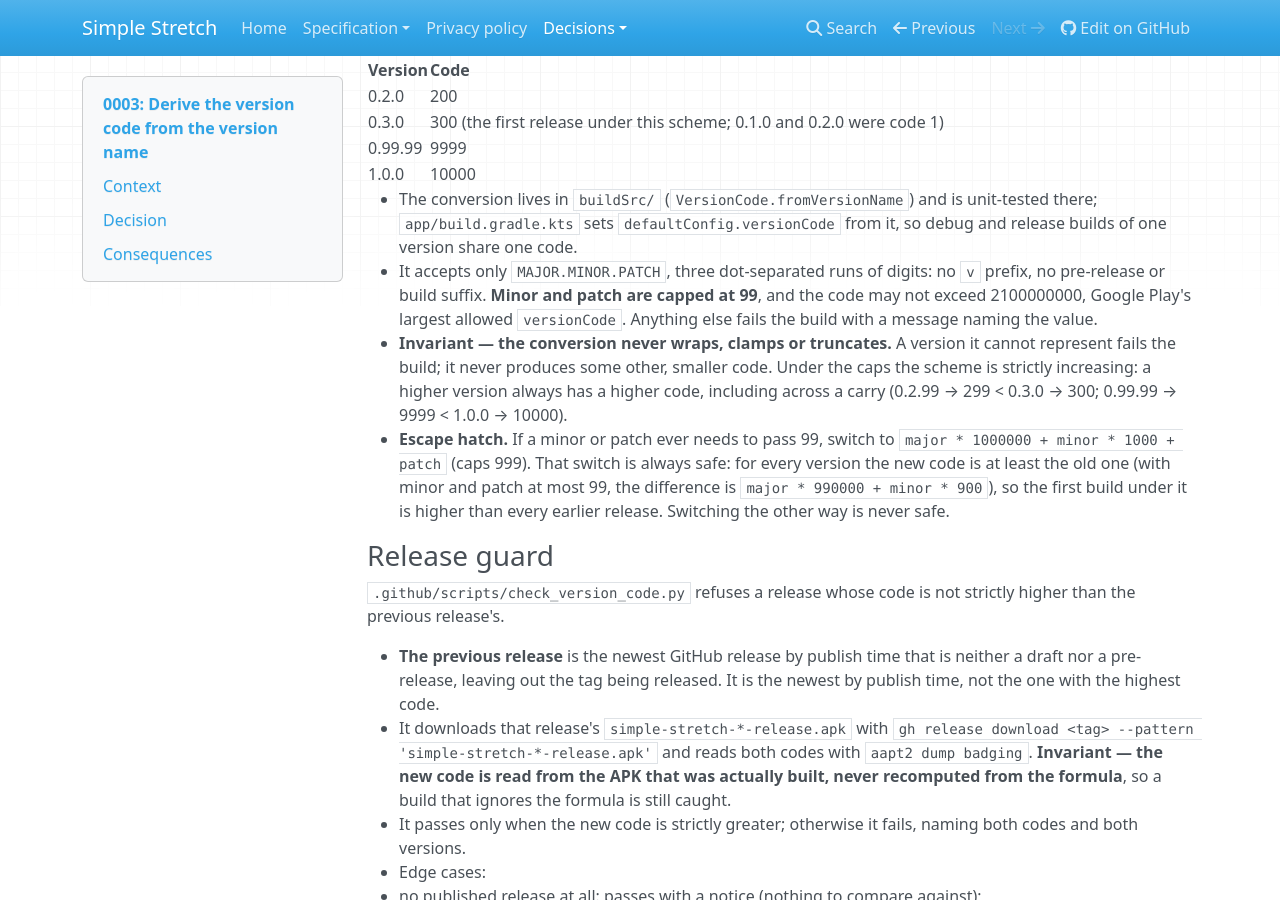
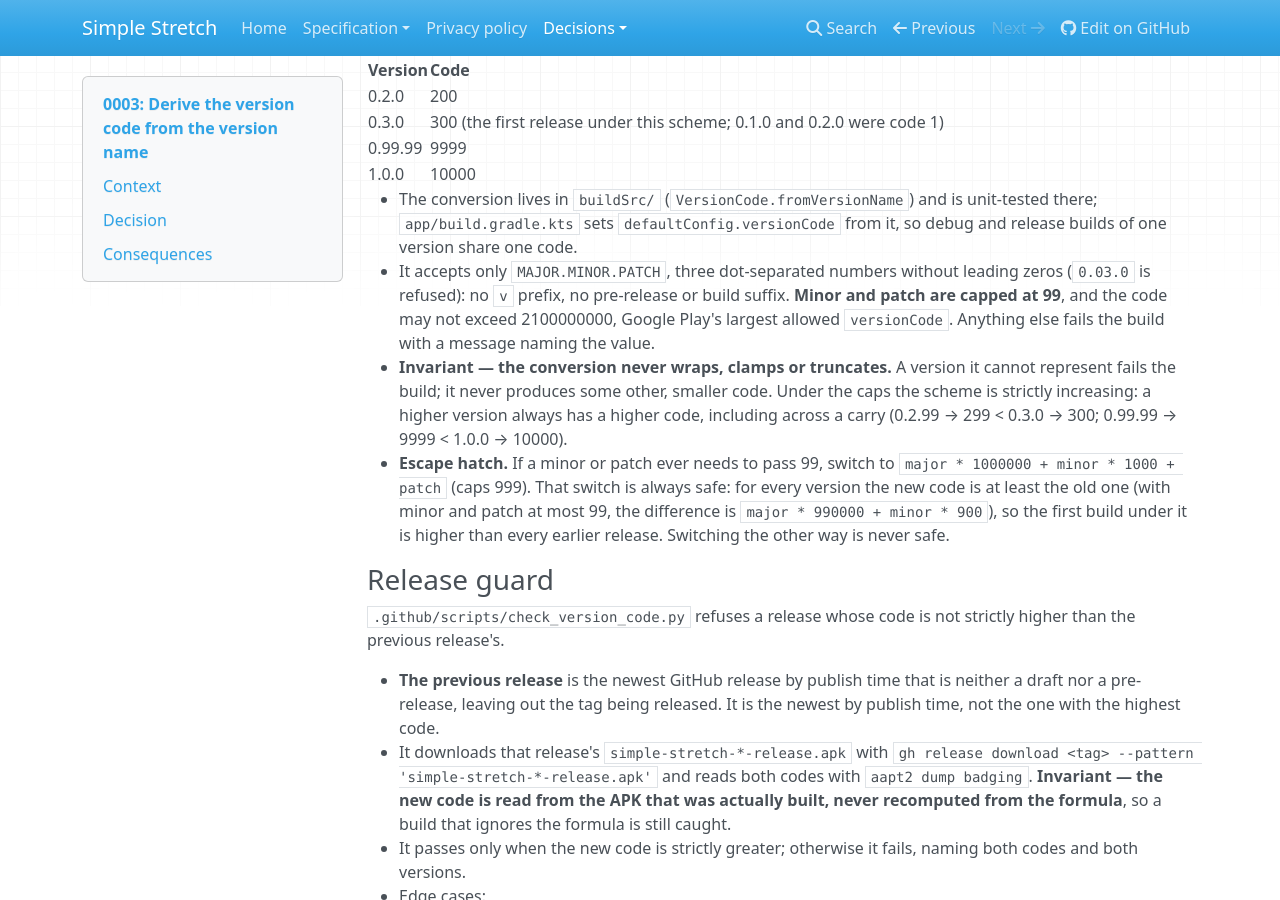
Before and after one commit to derekwinters/simple-stretch-android, an MkDocs documentation site: the page built from docs/adr/0003-version-code-derived-from-version-name.md, in a window 1280 px wide and 900 px high, scrolled down 561 px. Built offline with MkDocs 1.6.1, drawn with Linux system fonts in a browser that asks for light colours; nearby versions of some CDN libraries.

Commit message:
fix(build): reject version names with leading zeros
Each version field must be 0 or start with a non-zero digit, as in
semver, so 0.03.0 or 00.3.0 fails the build instead of passing as 0.3.0.

Co-Authored-By: Claude Opus 5.5 (1M context) <noreply@anthropic.com>

```diff
--- a/docs/adr/0003-version-code-derived-from-version-name.md
+++ b/docs/adr/0003-version-code-derived-from-version-name.md
@@ -32,8 +32,9 @@ versionCode = major * 10000 + minor * 100 + patch
 - The conversion lives in `buildSrc/` (`VersionCode.fromVersionName`) and is unit-tested there;
   `app/build.gradle.kts` sets `defaultConfig.versionCode` from it, so debug and release builds of
   one version share one code.
-- It accepts only `MAJOR.MINOR.PATCH`, three dot-separated runs of digits: no `v` prefix, no
-  pre-release or build suffix. **Minor and patch are capped at 99**, and the code may not exceed
+- It accepts only `MAJOR.MINOR.PATCH`, three dot-separated numbers without leading zeros
+  (`0.03.0` is refused): no `v` prefix, no pre-release or build suffix. **Minor and patch are
+  capped at 99**, and the code may not exceed
   2100000000, Google Play's largest allowed `versionCode`. Anything else fails the build with a
   message naming the value.
 - **Invariant — the conversion never wraps, clamps or truncates.** A version it cannot represent
```
Also changed, not shown: 2 other files.
